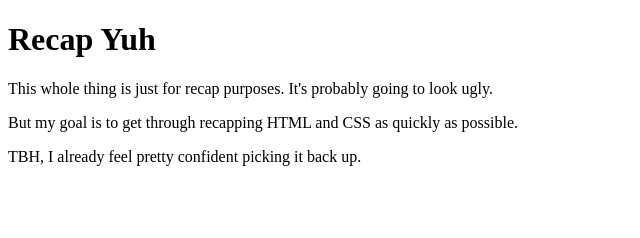
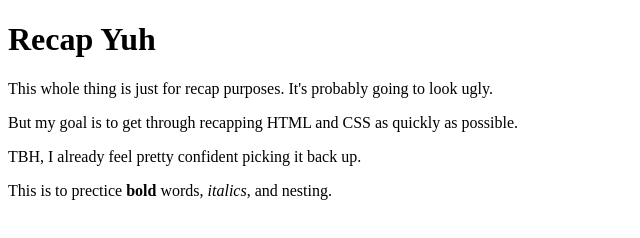
Before and after one commit to jay-its/git_test, a plain HTML site: page index.html in a window 1280 px wide. Shown: the whole page, without its empty margins (0-640 px from the left). Drawn offline with Linux system fonts and the light colour scheme.

Commit message:
add comments. add nesting

```diff
--- a/index.html
+++ b/index.html
@@ -10,5 +10,15 @@
     <p>This whole thing is just for recap purposes. It's probably going to look ugly.</p>
     <p>But my goal is to get through recapping HTML and CSS as quickly as possible.</p>
     <p>TBH, I already feel pretty confident picking it back up.</p>
+
+    <!--I should probably include an HTML comment
+        I wonder if there is a VSCode shortcut for comments-->
+        <!-- yes there is! -->
+
+        <!-- Its ctrl + /  -->
+             <!-- or i think i can type a whole line and then highlight
+                    it all and press ctrl shift a -->
+    <p>This is to prectice <strong>bold</strong> words, <em>italics</em>, and nesting.</p>
+
 </body>
 </html>
```
